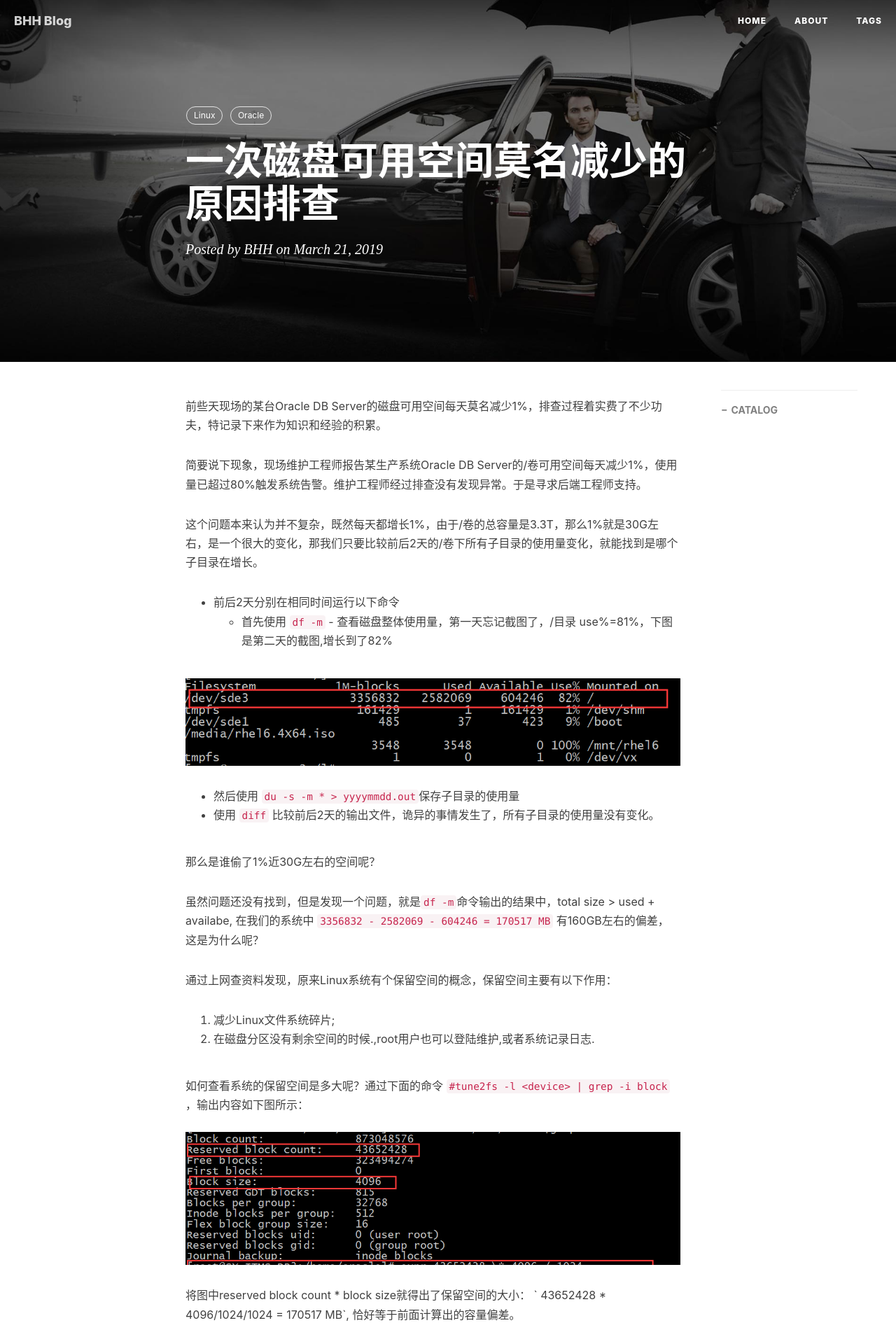
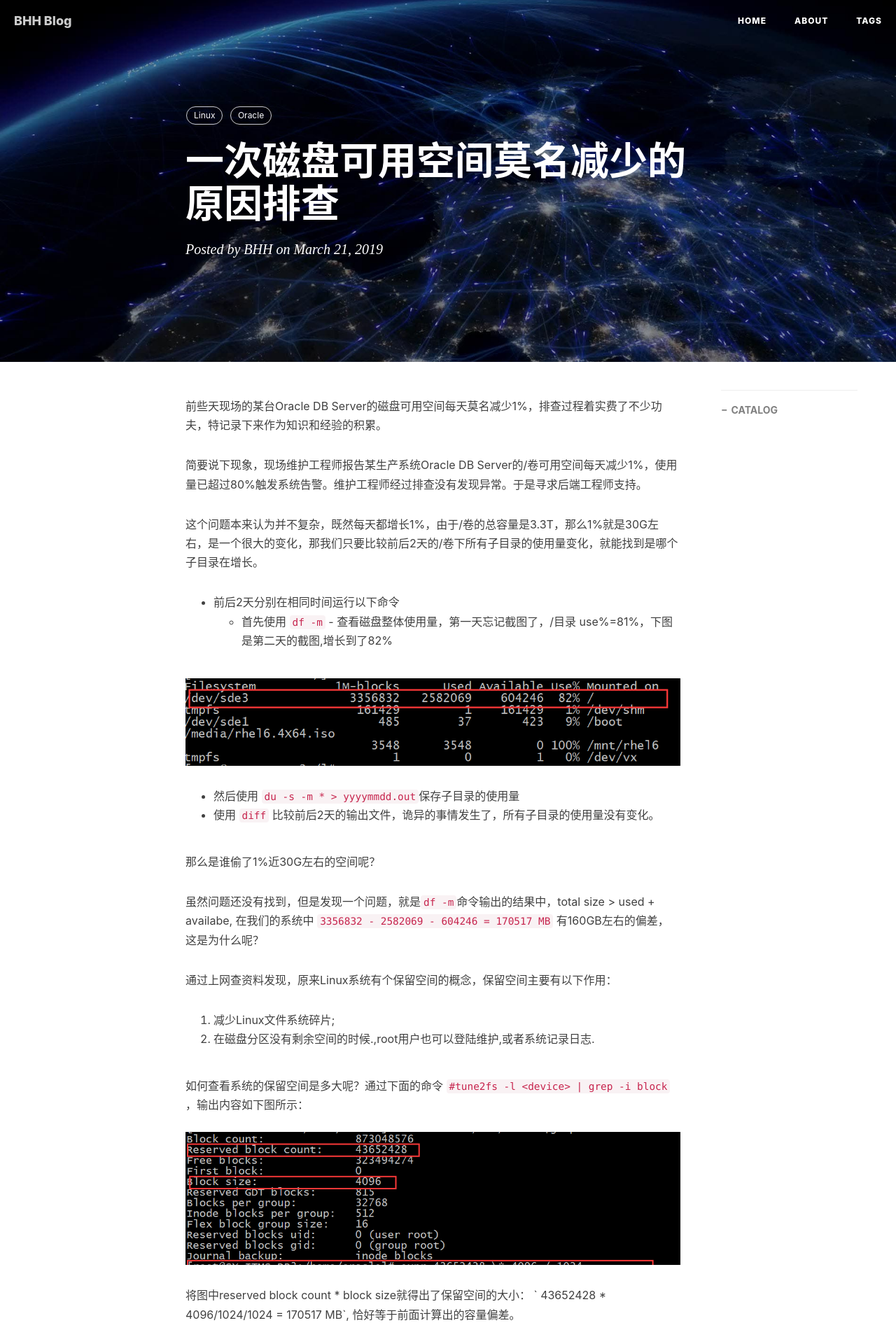
Before and after one commit to bbhhhh/bbhhhh.github.io, a Jekyll site: the page built from _posts/2019-03-21-一次磁盘可用空间莫名减少的原因排查.md, in a window 1280 px wide. Shown: the top 1920 px of the page at 70% size. Built offline with Jekyll 4.4.1, drawn with Linux system fonts in a browser that asks for light colours; nearby versions of some CDN libraries; comment, search, counter and statistics services are not loaded.

Commit message:
update jpg

```diff
--- a/_posts/2019-03-21-一次磁盘可用空间莫名减少的原因排查.md
+++ b/_posts/2019-03-21-一次磁盘可用空间莫名减少的原因排查.md
@@ -4,7 +4,7 @@
 subtitle:
 date:       2019-03-21
 author:     BHH
-header-img: img/post-bg-kuaidi.jpg
+header-img: img/post-bg-os-metro.jpg
 catalog: true
 tags:
     - Linux
```
